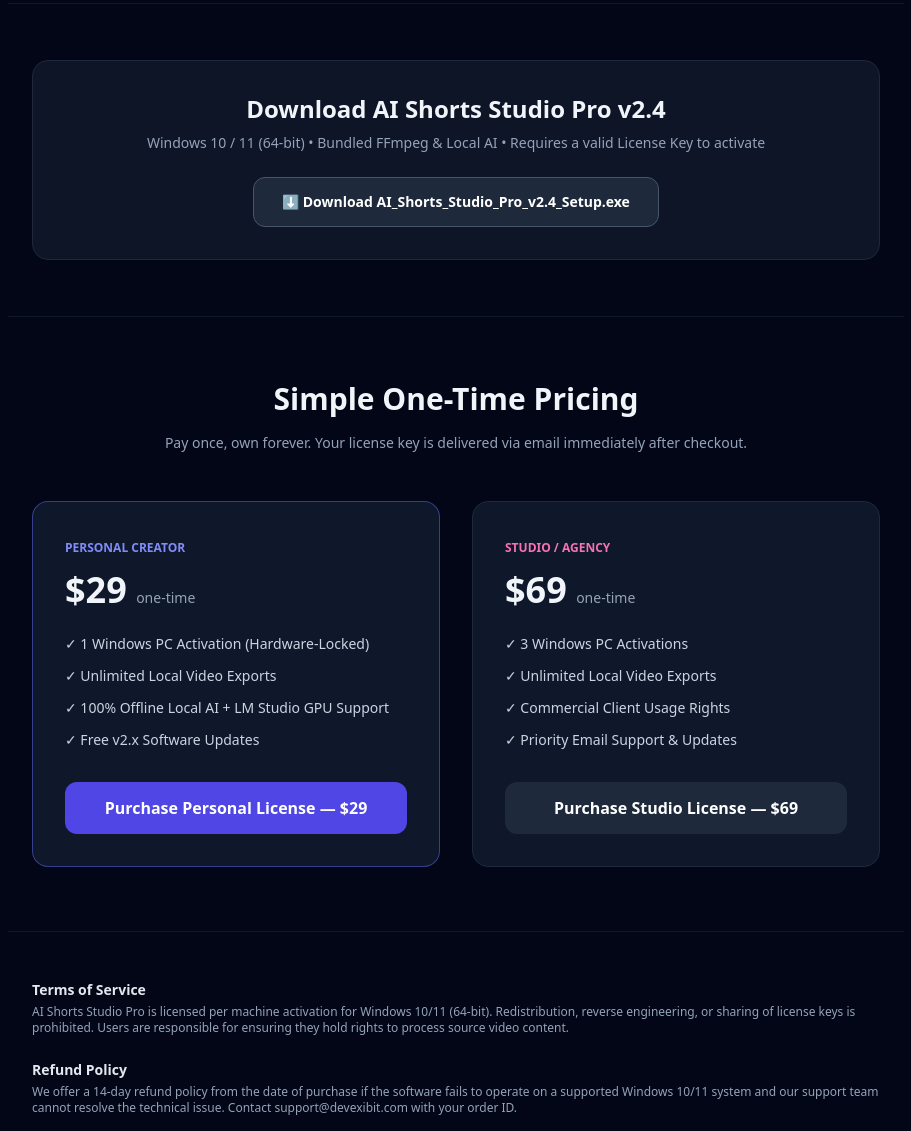
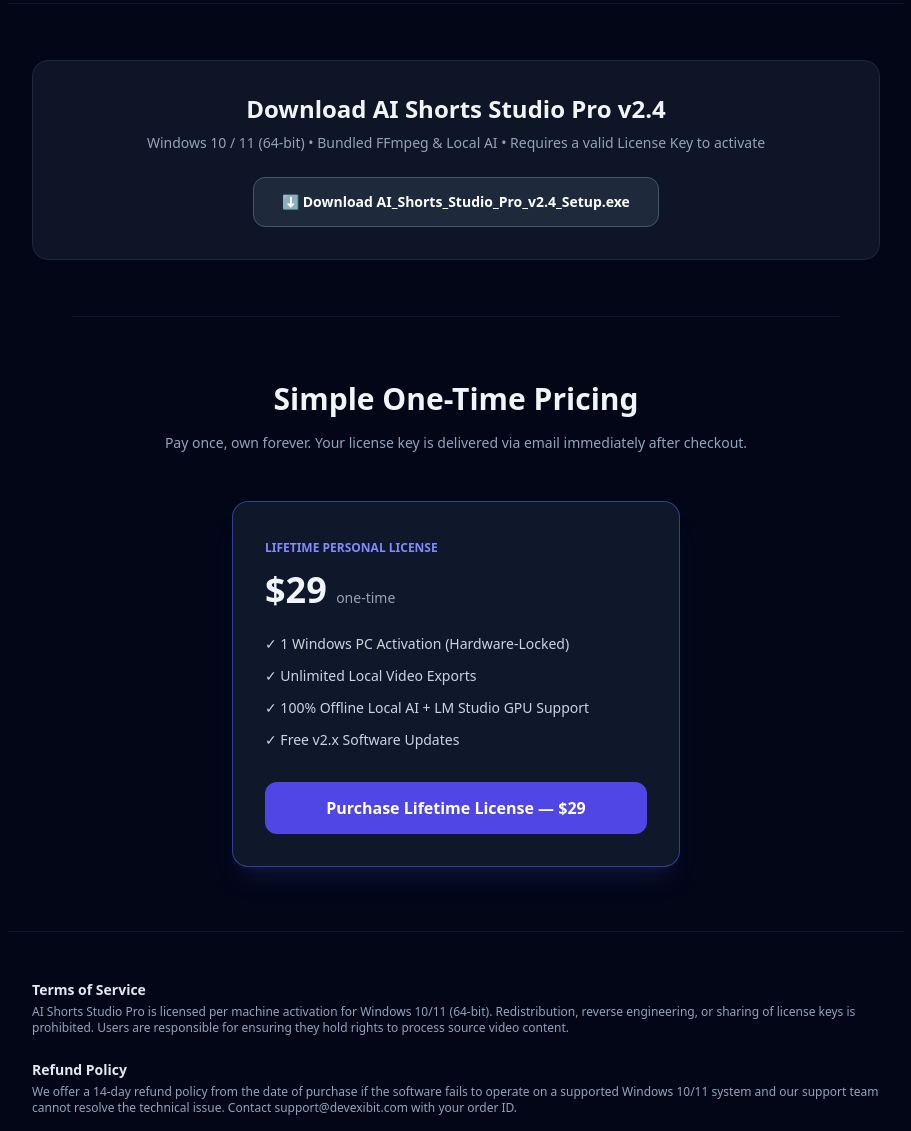
Before and after one commit to Khubaibhaider/Khubaibhaider.github.io, a plain HTML site: page index.html in a window 1280 px wide. Shown: the part 1038-2169 px from the top of the page, without its empty margins (184-1095 px from the left). Drawn offline with nearby package versions, Linux system fonts and the light colour scheme.

Commit message:
Align landing page pricing with  Gumroad checkout

```diff
--- a/index.html
+++ b/index.html
@@ -38,15 +38,12 @@
         <p class="text-slate-400 text-lg max-w-2xl mx-auto mb-9">
             AI Shorts Studio Pro v2.4 is a Windows desktop utility that finds high-retention moments offline, crops to vertical 1080×1920, and burns animated word-by-word captions—with zero cloud fees or API keys.
         </p>
-        <div class="flex flex-col sm:flex-row flex-wrap justify-center gap-4">
-            <a href="https://khubaib60.gumroad.com/l/aishortsstudiopro?variant=Personal%20Creator&wanted=true" class="gumroad-button bg-gradient-to-r from-indigo-600 to-purple-600 hover:opacity-95 text-white font-bold px-7 py-4 rounded-xl text-base shadow-lg shadow-indigo-600/25 transition">
-                Personal License — $29
+        <div class="flex flex-col sm:flex-row justify-center gap-4">
+            <a href="https://khubaib60.gumroad.com/l/aishortsstudiopro?wanted=true" class="gumroad-button bg-gradient-to-r from-indigo-600 to-pink-600 hover:opacity-95 text-white font-bold px-8 py-4 rounded-xl text-base shadow-lg shadow-indigo-600/25 transition">
+                Get Lifetime License — $29
             </a>
-            <a href="https://khubaib60.gumroad.com/l/aishortsstudiopro?variant=Studio%20%2F%20Agency&wanted=true" class="gumroad-button bg-gradient-to-r from-purple-600 to-pink-600 hover:opacity-95 text-white font-bold px-7 py-4 rounded-xl text-base shadow-lg shadow-pink-600/25 transition">
-                Studio / Agency (3 PCs) — $69
-            </a>
-            <a href="#download" class="bg-slate-900 hover:bg-slate-800 border border-slate-700 text-slate-200 font-semibold px-7 py-4 rounded-xl text-base transition">
-                ⬇ Download Installer (v2.4)
+            <a href="#download" class="bg-slate-900 hover:bg-slate-800 border border-slate-700 text-slate-200 font-semibold px-8 py-4 rounded-xl text-base transition">
+                ⬇ Download Windows Installer (v2.4)
             </a>
         </div>
     </header>
@@ -82,13 +79,12 @@
     </section>
 
     <!-- Pricing -->
-    <section id="pricing" class="max-w-4xl mx-auto px-6 py-16 border-t border-slate-900">
+    <section id="pricing" class="max-w-3xl mx-auto px-6 py-16 border-t border-slate-900">
         <h2 class="text-2xl md:text-3xl font-bold text-center mb-4">Simple One-Time Pricing</h2>
         <p class="text-slate-400 text-center text-sm mb-12">Pay once, own forever. Your license key is delivered via email immediately after checkout.</p>
-        <div class="grid grid-cols-1 md:grid-cols-2 gap-8">
-            <div class="bg-slate-900 border border-indigo-500/50 rounded-2xl p-8 flex flex-col justify-between">
+        <div class="max-w-md mx-auto bg-slate-900 border border-indigo-500/50 rounded-2xl p-8 flex flex-col justify-between shadow-xl shadow-indigo-500/10">
             <div>
-                    <span class="text-xs font-bold uppercase text-indigo-400">Personal Creator</span>
+                <span class="text-xs font-bold uppercase text-indigo-400">Lifetime Personal License</span>
                 <div class="text-4xl font-extrabold my-3">$29 <span class="text-sm font-normal text-slate-400">one-time</span></div>
                 <ul class="space-y-3 text-sm text-slate-300 mt-6">
                     <li>✓ 1 Windows PC Activation (Hardware-Locked)</li>
@@ -97,25 +93,9 @@
                     <li>✓ Free v2.x Software Updates</li>
                 </ul>
             </div>
-                <a href="https://khubaib60.gumroad.com/l/aishortsstudiopro?variant=Personal%20Creator&wanted=true" class="gumroad-button mt-8 block text-center w-full bg-indigo-600 hover:bg-indigo-500 text-white font-bold py-3.5 rounded-xl transition">
-                    Purchase Personal License — $29
+            <a href="https://khubaib60.gumroad.com/l/aishortsstudiopro?wanted=true" class="gumroad-button mt-8 block text-center w-full bg-indigo-600 hover:bg-indigo-500 text-white font-bold py-3.5 rounded-xl transition">
+                Purchase Lifetime License — $29
             </a>
-            </div>
-            <div class="bg-slate-900 border border-slate-800 rounded-2xl p-8 flex flex-col justify-between">
-                <div>
-                    <span class="text-xs font-bold uppercase text-pink-400">Studio / Agency</span>
-                    <div class="text-4xl font-extrabold my-3">$69 <span class="text-sm font-normal text-slate-400">one-time</span></div>
-                    <ul class="space-y-3 text-sm text-slate-300 mt-6">
-                        <li>✓ 3 Windows PC Activations</li>
-                        <li>✓ Unlimited Local Video Exports</li>
-                        <li>✓ Commercial Client Usage Rights</li>
-                        <li>✓ Priority Email Support & Updates</li>
-                    </ul>
-                </div>
-                <a href="https://khubaib60.gumroad.com/l/aishortsstudiopro?variant=Studio%20%2F%20Agency&wanted=true" class="gumroad-button mt-8 block text-center w-full bg-slate-800 hover:bg-slate-700 text-white font-bold py-3.5 rounded-xl transition">
-                    Purchase Studio License — $69
-                </a>
-            </div>
         </div>
     </section>
 
```
Lines whose indentation alone changed are shown as unchanged.
